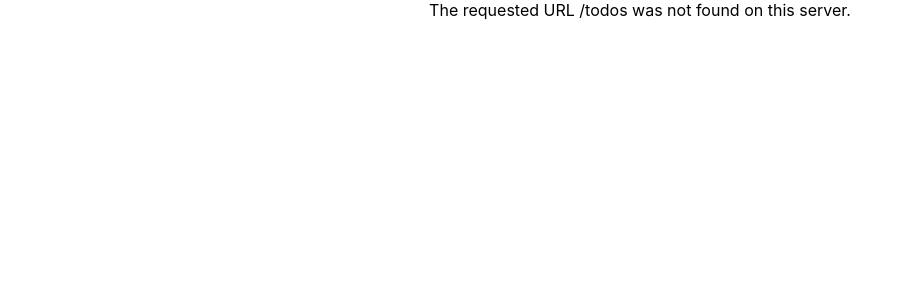
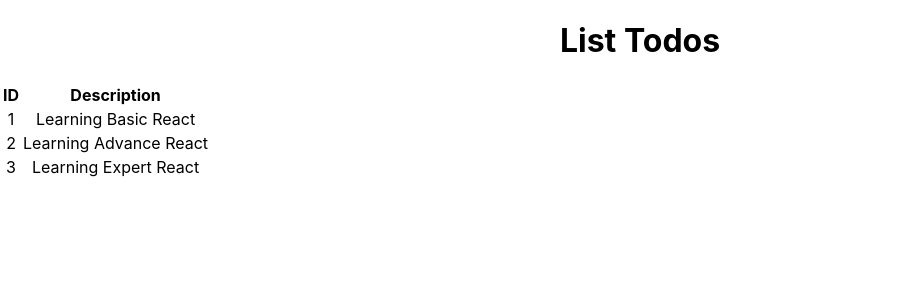
Before and after one commit to GilbertII/TodoApp, a React (Create React App) app: page /todos in a window 1280 px wide. Before the commit this address had no page. Shown: the top 300 px of the page, without its empty margins (0-909 px from the left). Built offline with nearby package versions, Linux system fonts and the light colour scheme.

Commit message:
add basis todo list page

```diff
--- a/src/components/todo/TodoApp.js
+++ b/src/components/todo/TodoApp.js
@@ -6,6 +6,7 @@
 import withNavigation from "./navigation/withNavigation";
 import ErrorPage from "./pages/ErrorPage";
 import withParams from "./params/withParams";
+import TodoList from "./component/TodoList";
 
 class TodoApp extends Component {
   render() {
@@ -18,6 +19,7 @@
           <Route path="/" element={<LoginPageWithNavigation />} />
           <Route path="/login" element={<LoginPageWithNavigation />} />
           <Route path="/welcome/:name" element={<WelcomePageWithParams />} />
+          <Route path="/todos" element={<TodoList />} />
           <Route path="*" element={<ErrorPage />} />
         </Routes>
       </div>
--- /dev/null
+++ b/src/components/todo/component/TodoList.js
@@ -0,0 +1,41 @@
+import React, { Component } from "react";
+
+class TodoList extends Component {
+  constructor(props) {
+    super(props);
+
+    this.state = {
+      todos: [
+        { id: 1, description: "Learning Basic React" },
+        { id: 2, description: "Learning Advance React" },
+        { id: 3, description: "Learning Expert React" },
+      ],
+    };
+  }
+
+  render() {
+    return (
+      <div>
+        <h1>List Todos</h1>
+        <table>
+          <thead>
+            <tr>
+              <th>ID</th>
+              <th>Description</th>
+            </tr>
+          </thead>
+          <tbody>
+            {this.state.todos.map((todo) => (
+              <tr key={todo.id}>
+                <td>{todo.id}</td>
+                <td>{todo.description}</td>
+              </tr>
+            ))}
+          </tbody>
+        </table>
+      </div>
+    );
+  }
+}
+
+export default TodoList;
```
